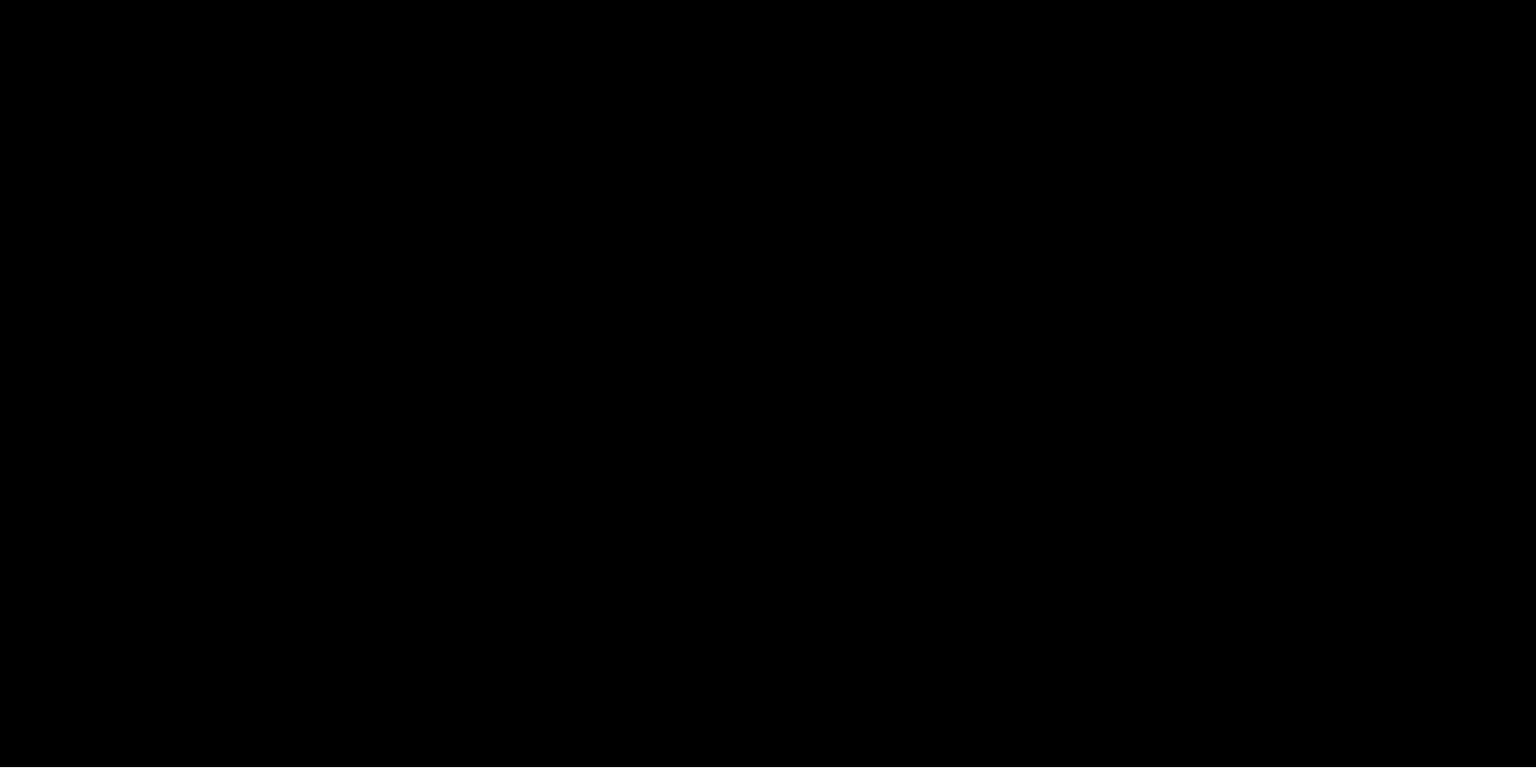
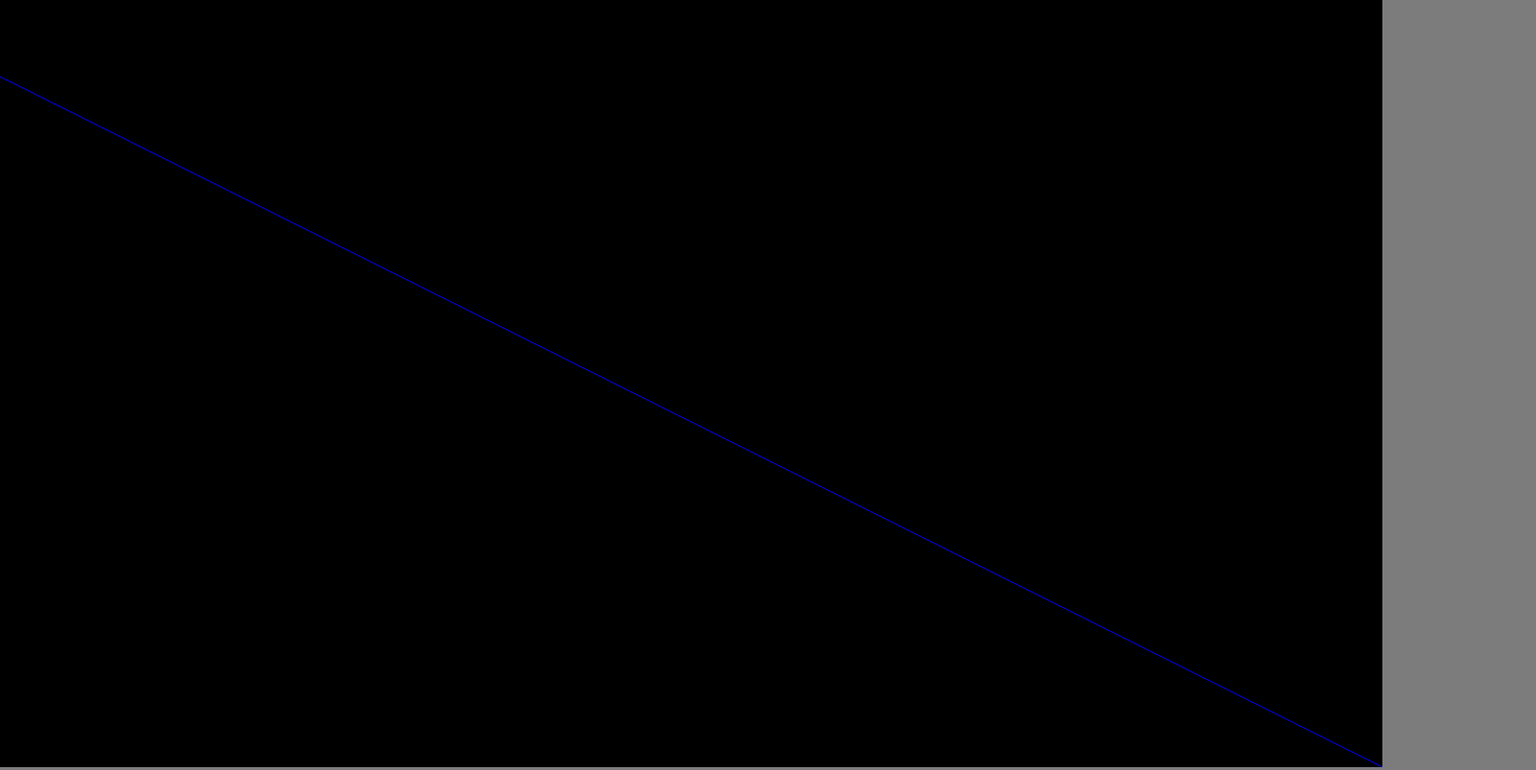
Before and after one commit to Nymil/website-ray-tracer, a plain HTML site: page index.html in a window 1280 px wide. Shown: the whole page at 96% size, 1600 px wide, since content can reach past the window. Drawn offline with Linux system fonts and the light colour scheme.

Commit message:
added line drawing function

```diff
--- a/assets/css/screen.css
+++ b/assets/css/screen.css
@@ -1,4 +1,16 @@
+body {
+    display: flex;
+    justify-content: center;
+    align-items: center;
+    width: 100vw;
+    height: 100vh;
+    overflow: hidden;
+    background-color: rgb(124, 124, 124);
+}
+
 canvas {
     min-width: 1600px;
     min-height: 800px;
+    width: 1600px;
+    height: 800px;
 }
--- /dev/null
+++ b/assets/js/drawer.js
@@ -0,0 +1,12 @@
+let _$canvas;
+let _ctx;
+
+// line is an array like [startX, startY, endX, endY]
+function drawLine(color, line, width = 1) {
+    _ctx.beginPath();
+    _ctx.strokeStyle = color;
+    _ctx.lineWidth = width;
+    _ctx.moveTo(line[0], line[1]);
+    _ctx.lineTo(line[2], line[3]);
+    _ctx.stroke();
+}
--- a/assets/js/script.js
+++ b/assets/js/script.js
@@ -1,9 +1,6 @@
 "use strict";
 
 document.addEventListener('DOMContentLoaded', init);
-
-let _$canvas;
-let _ctx;
 
 function init() {
     setUpCanvas();
@@ -14,6 +11,7 @@ function setUpCanvas() {
     _ctx = _$canvas.getContext('2d');
     _$canvas.width = 1600;
     _$canvas.height = 800;
-    // _ctx.beginPath();
+    _ctx.beginPath();
     _ctx.fillRect(0, 0, 1600, 800);
+    drawLine('blue', [0, 0, 1600, 800]);
 }
--- a/index.html
+++ b/index.html
@@ -7,6 +7,7 @@
     <meta name="viewport" content="width=device-width, initial-scale=1.0">
     <link rel="stylesheet" href="assets/css/reset.css" type="text/css">
     <link rel="stylesheet" href="assets/css/screen.css" type="text/css">
+    <script src="assets/js/drawer.js"></script>
     <script src="assets/js/script.js"></script>
     <title>ray tracer</title>
 </head>
```
